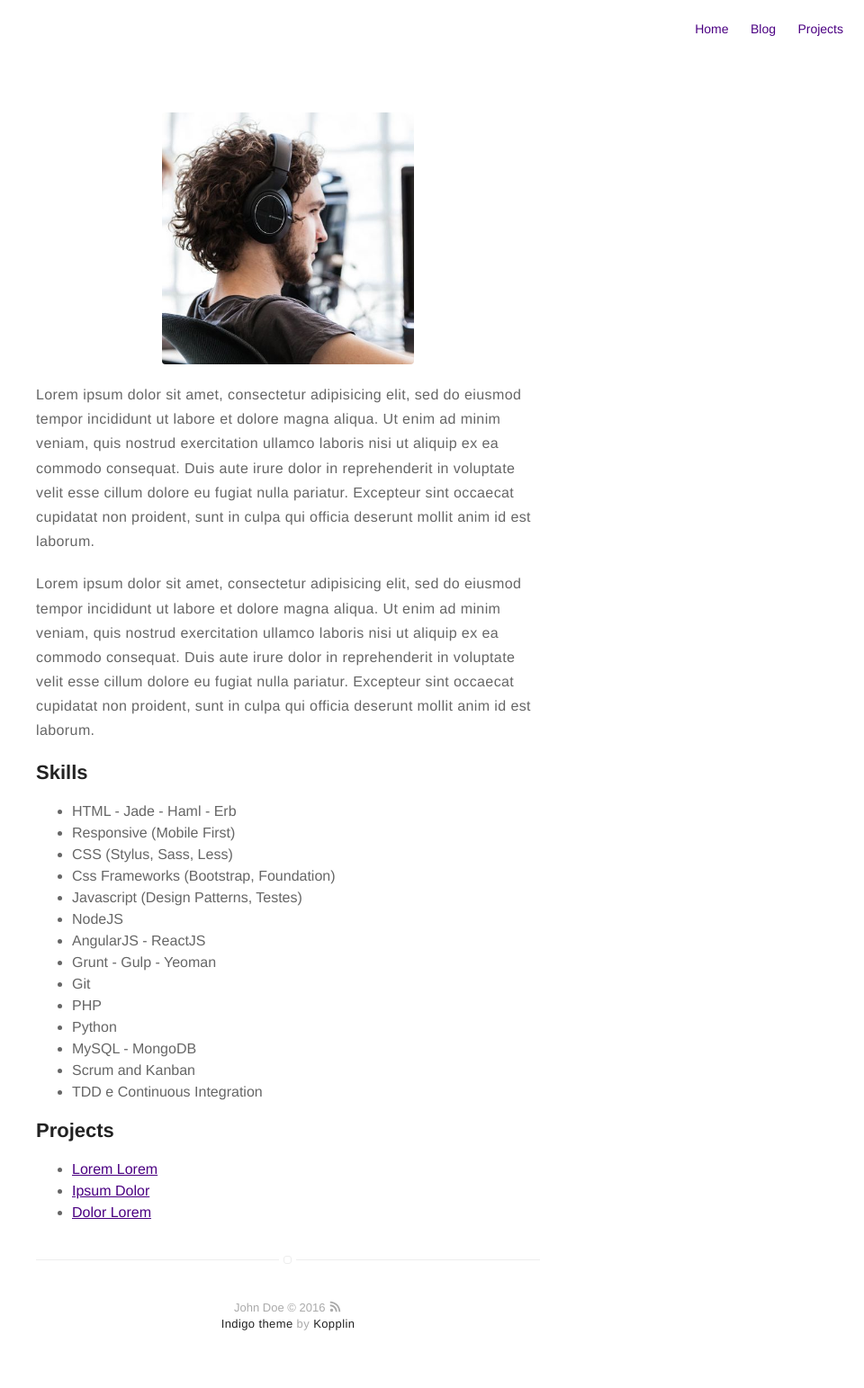
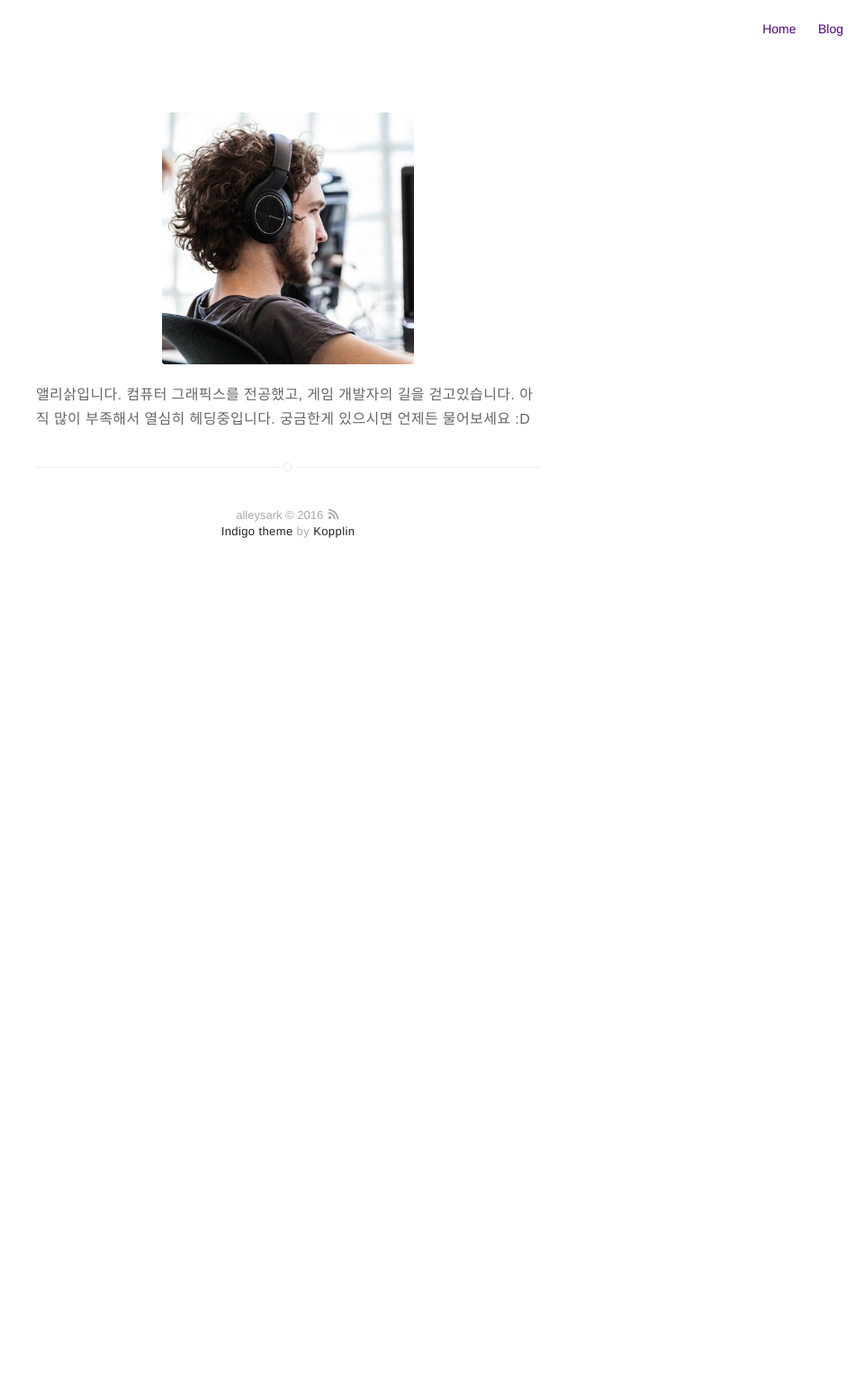
Before and after one commit to alleysark/alleysark.github.io, a Jekyll site: the page built from about.md, in a window 1280 px wide. Shown: the whole page at 90% size, without its empty margins (320-1280 px from the left). Built offline with Jekyll 4.4.1, drawn with Linux system fonts in a browser that asks for light colours; after the commit the page ends 900 px from its top, so only the background shows below that.

Commit message:
configured for me

```diff
--- a/_config.yml
+++ b/_config.yml
@@ -1,12 +1,12 @@
 # main text of home
-name: John Doe
-bio: 'A Man who travels the world eating noodles'
+name: alleysark
+bio: 'A game developer who likes the cats'
 
 # if it's an external image, update below for true
 external-image: false
 picture: 'assets/images/profile.jpg'
 
-url: http://koppl.in/indigo
+url: http://alleysark.github.io
 # your url: http://USERNAME.github.io
 
 permalink: /:title/
@@ -22,21 +22,21 @@
 # analytics-piwik-id: 1
 
 # if you don't want comments in your posts, set to false
-disqus: mydisqus
+#disqus: mydisqus
 
 # if you don't have any of social below, comment the line
 facebook: myfacebook
-twitter: mytwitter
+linkedin: https://www.linkedin.com/in/%EC%98%88%EB%9E%8C-%EC%8B%AC-3825488b
+github: https://github.com/alleysark
+email: dev.alleysark@gmail.com
+# twitter: mytwitter
 # google: mygoogle
 # instagram: myinstagram
 # pinterest: mypinterest
-# linkedin: mylinkedin
-youtube: myyoutube
-spotify: myspotify
-github: mygithub
-medium: medium
-vimeo: myvimeo
-email: myemail@gmail.com
+# youtube: myyoutube
+# spotify: myspotify
+# medium: medium
+# vimeo: myvimeo
 
 # do you want a larger site? change the option below
 # options: [normal, large] | default: normal
@@ -47,10 +47,8 @@
 # paginate: 5
 # paginate_path: "blog/:num/"
 
-# if you don't need projects, comment the *projects* configs below
-projects: true
-
-# if you don't need "about" or "blog", comment them out below
+# if you don't need projects, about, blog, comment the *projects* configs below
+#projects: true
 about: true
 blog: true
 
--- a/_config_dev.yml
+++ b/_config_dev.yml
@@ -1,2 +1,2 @@
 # for local testing
-url: http://localhost:3000
+url: http://192.168.56.1:4000
--- a/about.md
+++ b/about.md
@@ -4,43 +4,5 @@
 ---
 ![Profile Image]({{ site.url }}/{{ site.picture }})
 
-<p>Lorem ipsum dolor sit amet, consectetur adipisicing elit, sed do eiusmod
-tempor incididunt ut labore et dolore magna aliqua. Ut enim ad minim veniam,
-quis nostrud exercitation ullamco laboris nisi ut aliquip ex ea commodo
-consequat. Duis aute irure dolor in reprehenderit in voluptate velit esse
-cillum dolore eu fugiat nulla pariatur. Excepteur sint occaecat cupidatat non
-proident, sunt in culpa qui officia deserunt mollit anim id est laborum.</p>
-
-<p>Lorem ipsum dolor sit amet, consectetur adipisicing elit, sed do eiusmod
-tempor incididunt ut labore et dolore magna aliqua. Ut enim ad minim veniam,
-quis nostrud exercitation ullamco laboris nisi ut aliquip ex ea commodo
-consequat. Duis aute irure dolor in reprehenderit in voluptate velit esse
-cillum dolore eu fugiat nulla pariatur. Excepteur sint occaecat cupidatat non
-proident, sunt in culpa qui officia deserunt mollit anim id est laborum.</p>
-
-<h2>Skills</h2>
-
-<ul class="skill-list">
-	<li>HTML - Jade - Haml - Erb</li>
-	<li>Responsive (Mobile First)</li>
-	<li>CSS (Stylus, Sass, Less)</li>
-	<li>Css Frameworks (Bootstrap, Foundation)</li>
-	<li>Javascript (Design Patterns, Testes)</li>
-	<li>NodeJS</li>
-	<li>AngularJS - ReactJS</li>
-	<li>Grunt - Gulp - Yeoman</li>
-	<li>Git</li>
-	<li>PHP</li>
-	<li>Python</li>
-	<li>MySQL - MongoDB</li>
-	<li>Scrum and Kanban</li>
-	<li>TDD e Continuous Integration</li>
-</ul>
-
-<h2>Projects</h2>
-
-<ul>
-	<li><a href="https://github.com/">Lorem Lorem</a></li>
-	<li><a href="https://github.com/">Ipsum Dolor</a></li>
-	<li><a href="https://github.com/">Dolor Lorem</a></li>
-</ul>
+앨리삵입니다. 컴퓨터 그래픽스를 전공했고, 게임 개발자의 길을 걷고있습니다.
+아직 많이 부족해서 열심히 헤딩중입니다. 궁금한게 있으시면 언제든 물어보세요 :D
--- a/feed.xml
+++ b/feed.xml
@@ -1,5 +1,5 @@
 ---
-layout: none
+layout: null
 ---
 <?xml version="1.0" encoding="UTF-8"?>
 <rss version="2.0" xmlns:atom="http://www.w3.org/2005/Atom">
```
Also changed, not shown: _posts/2016-01-23-indigo-jekyll-theme.markdown (deleted, +0 -33 lines), _posts/2016-06-01-welcome-to-jekyll.markdown (deleted, +0 -24 lines), _posts/2016-06-01-welcome.markdown (added, +18 -0 lines), Gemfile.lock, README.md.
